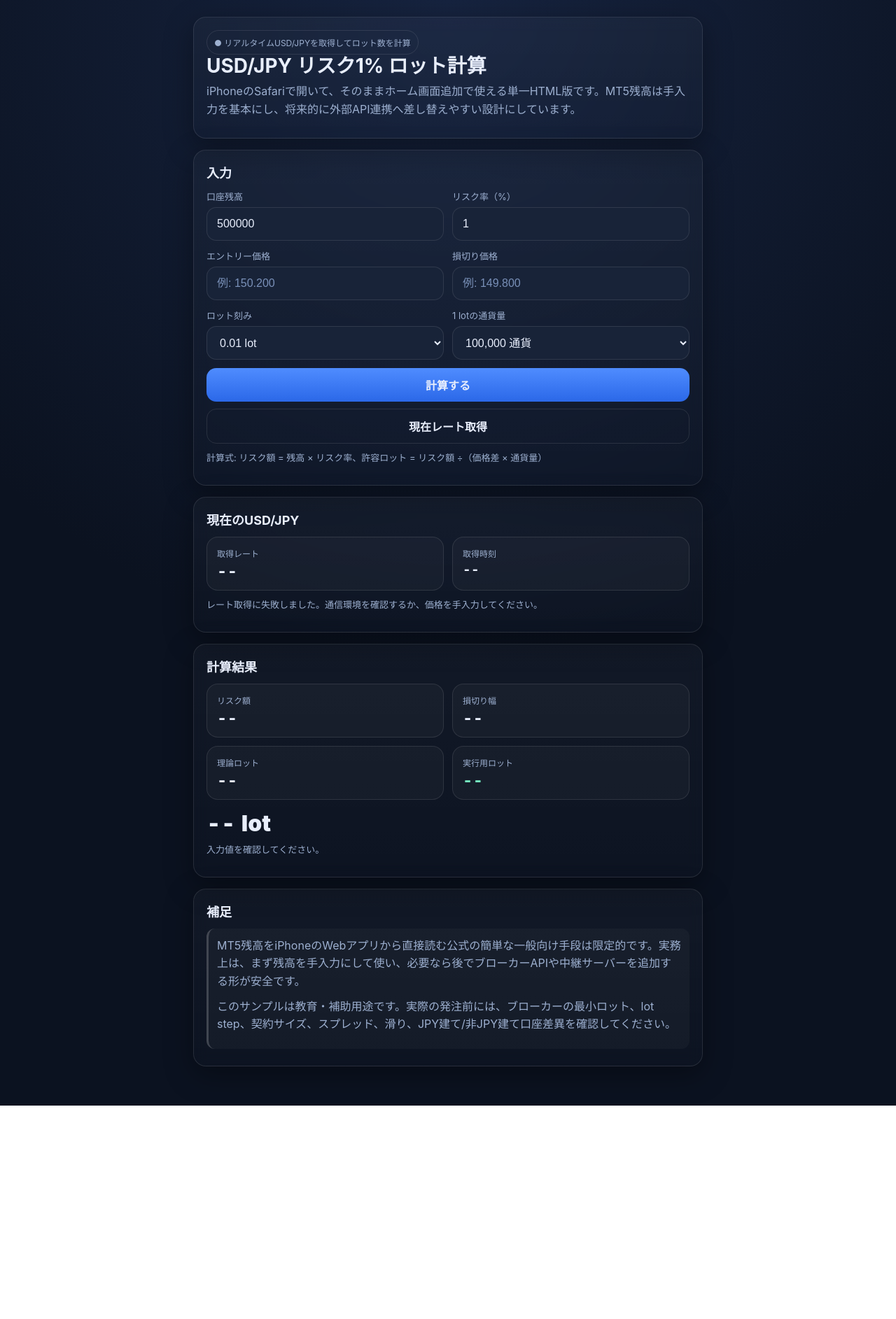
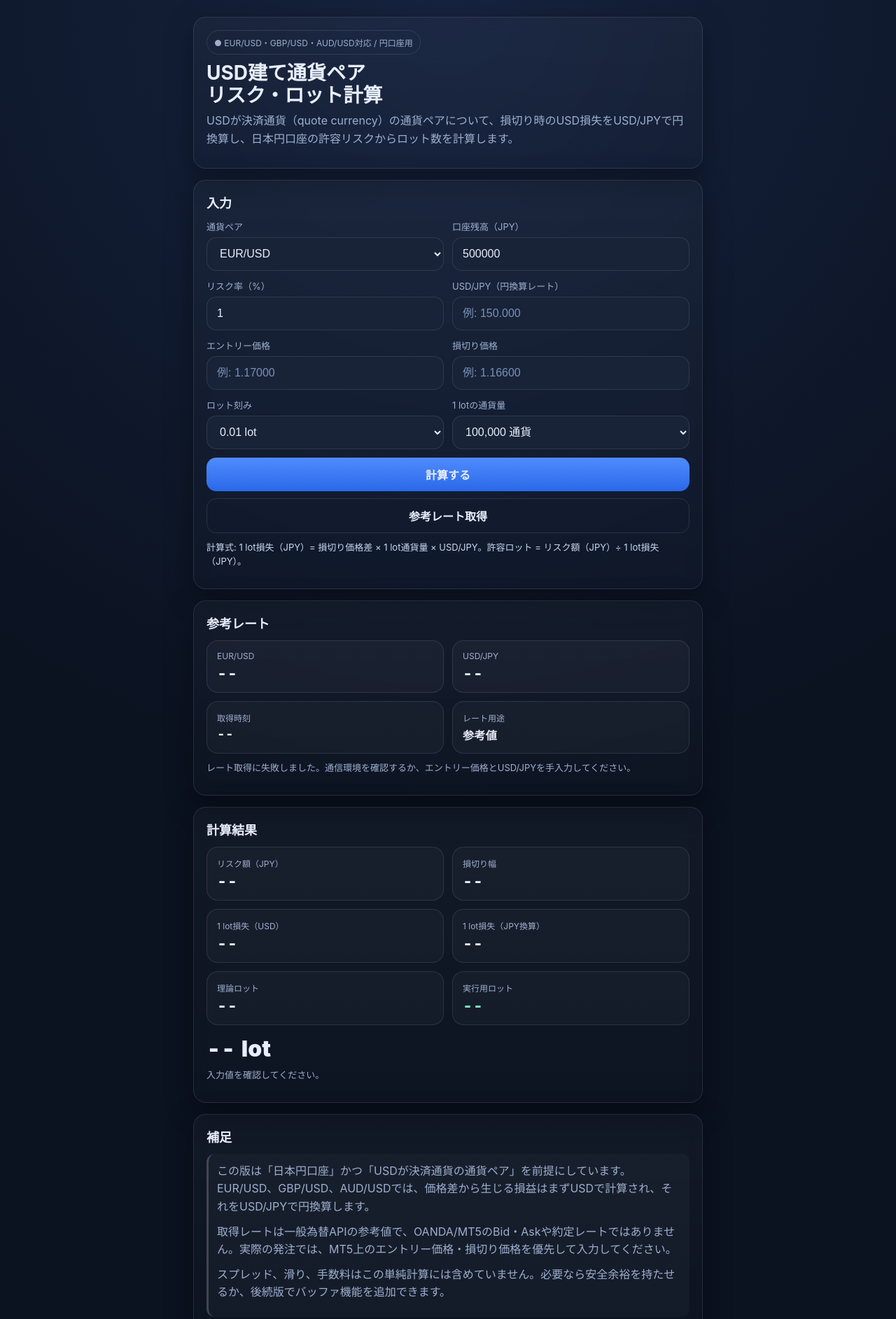
Before and after one commit to shujihirasawa/usdjpy-risk-app, a plain HTML site: page index.html in a window 1280 px wide. Shown: the top 1885 px of the page at 70% size. Before the commit the page ends 1580 px from the top, so only its background shows below. Drawn offline with Linux system fonts and the light colour scheme; no server answers.

Commit message:
Add files via upload
New code

```diff
--- a/index.html
+++ b/index.html
@@ -6,8 +6,8 @@
   <meta name="theme-color" content="#0b1220" />
   <meta name="apple-mobile-web-app-capable" content="yes" />
   <meta name="apple-mobile-web-app-status-bar-style" content="black-translucent" />
-  <meta name="apple-mobile-web-app-title" content="USDJPY Risk" />
-  <title>USDJPY Risk Lot Calculator</title>
+  <meta name="apple-mobile-web-app-title" content="USD Quote Risk" />
+  <title>USD Quote FX Risk Lot Calculator</title>
   <style>
     :root {
       --bg: #0b1220;
@@ -50,7 +50,7 @@
     input::placeholder { color: #7990b8; }
     button {
       background: linear-gradient(180deg, var(--primary), var(--primary-2));
-      border: none; font-weight: 700;
+      border: none; font-weight: 700; cursor: pointer;
     }
     button.secondary { background: transparent; border: 1px solid var(--border); }
     .hero { padding-top: max(18px, env(safe-area-inset-top)); }
@@ -61,32 +61,39 @@
     .stat .v { font-size: 22px; font-weight: 800; letter-spacing: .02em; }
     .result { font-size: 32px; font-weight: 900; }
     .ok { color: #76f0c2; }
-    .bad { color: #ff9d9d; }
     .pill {
       display: inline-flex; align-items: center; gap: 8px; font-size: 12px; color: var(--muted);
-      border: 1px solid var(--border); padding: 8px 10px; border-radius: 999px;
+      border: 1px solid var(--border); padding: 8px 10px; border-radius: 999px; margin-bottom: 10px;
     }
     .mono { font-variant-numeric: tabular-nums; font-feature-settings: "tnum" 1; }
     .small { font-size: 13px; color: var(--muted); }
     .row { display: flex; gap: 10px; flex-wrap: wrap; }
     .footer { padding-bottom: max(24px, env(safe-area-inset-bottom)); }
     .muted-box { background: rgba(255,255,255,.03); border-left: 3px solid rgba(255,255,255,.18); padding: 12px; border-radius: 12px; }
-    a { color: #9dc0ff; }
+    .formula { color: #c9d8f3; }
   </style>
 </head>
 <body>
   <main class="wrap">
     <section class="card hero">
-      <div class="pill">● リアルタイムUSD/JPYを取得してロット数を計算</div>
-      <h1>USD/JPY リスク1% ロット計算</h1>
-      <p>iPhoneのSafariで開いて、そのままホーム画面追加で使える単一HTML版です。MT5残高は手入力を基本にし、将来的に外部API連携へ差し替えやすい設計にしています。</p>
+      <div class="pill">● EUR/USD・GBP/USD・AUD/USD対応 / 円口座用</div>
+      <h1>USD建て通貨ペア<br>リスク・ロット計算</h1>
+      <p>USDが決済通貨（quote currency）の通貨ペアについて、損切り時のUSD損失をUSD/JPYで円換算し、日本円口座の許容リスクからロット数を計算します。</p>
     </section>
 
     <section class="card">
       <h2>入力</h2>
       <div class="grid two">
         <div>
-          <label for="balance">口座残高</label>
+          <label for="pair">通貨ペア</label>
+          <select id="pair">
+            <option value="EUR">EUR/USD</option>
+            <option value="GBP">GBP/USD</option>
+            <option value="AUD">AUD/USD</option>
+          </select>
+        </div>
+        <div>
+          <label for="balance">口座残高（JPY）</label>
           <input id="balance" type="number" inputmode="decimal" placeholder="例: 500000" value="500000" />
         </div>
         <div>
@@ -94,12 +101,16 @@
           <input id="riskPercent" type="number" inputmode="decimal" step="0.1" placeholder="1.0" value="1" />
         </div>
         <div>
+          <label for="usdJpy">USD/JPY（円換算レート）</label>
+          <input id="usdJpy" type="number" inputmode="decimal" step="0.001" placeholder="例: 150.000" />
+        </div>
+        <div>
           <label for="entry">エントリー価格</label>
-          <input id="entry" type="number" inputmode="decimal" step="0.001" placeholder="例: 150.200" />
+          <input id="entry" type="number" inputmode="decimal" step="0.00001" placeholder="例: 1.17000" />
         </div>
         <div>
           <label for="stop">損切り価格</label>
-          <input id="stop" type="number" inputmode="decimal" step="0.001" placeholder="例: 149.800" />
+          <input id="stop" type="number" inputmode="decimal" step="0.00001" placeholder="例: 1.16600" />
         </div>
         <div>
           <label for="lotStep">ロット刻み</label>
@@ -120,16 +131,18 @@
       </div>
       <div class="row" style="margin-top:12px;">
         <button id="calcBtn">計算する</button>
-        <button id="refreshBtn" class="secondary" type="button">現在レート取得</button>
+        <button id="refreshBtn" class="secondary" type="button">参考レート取得</button>
       </div>
-      <p class="small" style="margin-top:10px;">計算式: リスク額 = 残高 × リスク率、許容ロット = リスク額 ÷（価格差 × 通貨量）</p>
+      <p class="small formula" style="margin-top:10px;">計算式: 1 lot損失（JPY）= 損切り価格差 × 1 lot通貨量 × USD/JPY。許容ロット = リスク額（JPY）÷ 1 lot損失（JPY）。</p>
     </section>
 
     <section class="card">
-      <h2>現在のUSD/JPY</h2>
+      <h2>参考レート</h2>
       <div class="grid two">
-        <div class="stat"><div class="k">取得レート</div><div id="liveRate" class="v mono">--</div></div>
+        <div class="stat"><div class="k" id="pairRateLabel">EUR/USD</div><div id="livePairRate" class="v mono">--</div></div>
+        <div class="stat"><div class="k">USD/JPY</div><div id="liveUsdJpy" class="v mono">--</div></div>
         <div class="stat"><div class="k">取得時刻</div><div id="liveTime" class="v mono" style="font-size:18px;">--</div></div>
+        <div class="stat"><div class="k">レート用途</div><div class="v" style="font-size:16px;">参考値</div></div>
       </div>
       <p id="rateStatus" class="small" style="margin-top:10px;">未取得です。</p>
     </section>
@@ -137,8 +150,10 @@
     <section class="card">
       <h2>計算結果</h2>
       <div class="grid two">
-        <div class="stat"><div class="k">リスク額</div><div id="riskAmount" class="v mono">--</div></div>
+        <div class="stat"><div class="k">リスク額（JPY）</div><div id="riskAmount" class="v mono">--</div></div>
         <div class="stat"><div class="k">損切り幅</div><div id="stopDistance" class="v mono">--</div></div>
+        <div class="stat"><div class="k">1 lot損失（USD）</div><div id="lossPerLotUsd" class="v mono">--</div></div>
+        <div class="stat"><div class="k">1 lot損失（JPY換算）</div><div id="lossPerLotJpy" class="v mono">--</div></div>
         <div class="stat"><div class="k">理論ロット</div><div id="rawLot" class="v mono">--</div></div>
         <div class="stat"><div class="k">実行用ロット</div><div id="safeLot" class="v mono ok">--</div></div>
       </div>
@@ -149,8 +164,9 @@
     <section class="card footer">
       <h2>補足</h2>
       <div class="muted-box">
-        <p>MT5残高をiPhoneのWebアプリから直接読む公式の簡単な一般向け手段は限定的です。実務上は、まず残高を手入力にして使い、必要なら後でブローカーAPIや中継サーバーを追加する形が安全です。</p>
-        <p>このサンプルは教育・補助用途です。実際の発注前には、ブローカーの最小ロット、lot step、契約サイズ、スプレッド、滑り、JPY建て/非JPY建て口座差異を確認してください。</p>
+        <p>この版は「日本円口座」かつ「USDが決済通貨の通貨ペア」を前提にしています。EUR/USD、GBP/USD、AUD/USDでは、価格差から生じる損益はまずUSDで計算され、それをUSD/JPYで円換算します。</p>
+        <p>取得レートは一般為替APIの参考値で、OANDA/MT5のBid・Askや約定レートではありません。実際の発注では、MT5上のエントリー価格・損切り価格を優先して入力してください。</p>
+        <p>スプレッド、滑り、手数料はこの単純計算には含めていません。必要なら安全余裕を持たせるか、後続版でバッファ機能を追加できます。</p>
       </div>
     </section>
   </main>
@@ -158,72 +174,118 @@
   <script>
     const $ = (id) => document.getElementById(id);
 
-    async function fetchUsdJpy() {
+    const pairNames = {
+      EUR: 'EUR/USD',
+      GBP: 'GBP/USD',
+      AUD: 'AUD/USD'
+    };
+
+    function selectedPairName() {
+      return pairNames[$('pair').value] || 'EUR/USD';
+    }
+
+    async function fetchRates() {
       const status = $('rateStatus');
       status.textContent = 'レート取得中…';
       try {
         const res = await fetch('https://open.er-api.com/v6/latest/USD', { cache: 'no-store' });
         if (!res.ok) throw new Error('HTTP ' + res.status);
         const data = await res.json();
-        const jpy = data && data.rates && data.rates.JPY;
-        if (!jpy) throw new Error('JPY rate missing');
-        $('liveRate').textContent = Number(jpy).toFixed(3);
+        const rates = data && data.rates;
+        const baseCurrency = $('pair').value;
+        const usdJpy = rates && rates.JPY;
+        const basePerUsd = rates && rates[baseCurrency];
+
+        if (!usdJpy || !basePerUsd) throw new Error('Required rate missing');
+
+        // API is USD base: e.g. 1 USD = x EUR. EUR/USD is therefore 1/x.
+        const pairRate = 1 / Number(basePerUsd);
+        const jpyRate = Number(usdJpy);
+
+        $('pairRateLabel').textContent = selectedPairName();
+        $('livePairRate').textContent = pairRate.toFixed(5);
+        $('liveUsdJpy').textContent = jpyRate.toFixed(3);
         $('liveTime').textContent = new Date().toLocaleTimeString('ja-JP', { hour: '2-digit', minute: '2-digit', second: '2-digit' });
-        status.textContent = 'USDベースの為替APIから取得しました。必要に応じてブローカー配信レートAPIへ差し替えてください。';
-        if (!$('entry').value) $('entry').value = Number(jpy).toFixed(3);
+
+        $('entry').value = pairRate.toFixed(5);
+        $('usdJpy').value = jpyRate.toFixed(3);
+
+        status.textContent = '参考レートを取得しました。実際の発注計算ではMT5/OANDAの価格を優先してください。';
+        calculate();
       } catch (e) {
-        status.textContent = 'レート取得に失敗しました。通信環境を確認するか、価格を手入力してください。';
+        status.textContent = 'レート取得に失敗しました。通信環境を確認するか、エントリー価格とUSD/JPYを手入力してください。';
       }
     }
 
     function floorToStep(value, step) {
-      return Math.floor(value / step) * step;
+      return Math.floor((value + 1e-12) / step) * step;
+    }
+
+    function stepDecimals(step) {
+      const s = String(step);
+      return s.includes('.') ? s.split('.')[1].length : 0;
+    }
+
+    function clearResults(message) {
+      ['riskAmount','stopDistance','lossPerLotUsd','lossPerLotJpy','rawLot','safeLot'].forEach(id => $(id).textContent = '--');
+      $('bigResult').textContent = '-- lot';
+      $('calcStatus').textContent = message;
     }
 
     function calculate() {
       const balance = parseFloat($('balance').value);
       const riskPercent = parseFloat($('riskPercent').value);
+      const usdJpy = parseFloat($('usdJpy').value);
       const entry = parseFloat($('entry').value);
       const stop = parseFloat($('stop').value);
       const lotStep = parseFloat($('lotStep').value);
       const unitsPerLot = parseFloat($('unitsPerLot').value);
 
-      if (![balance, riskPercent, entry, stop, lotStep, unitsPerLot].every(Number.isFinite) || balance <= 0 || riskPercent <= 0 || entry <= 0 || stop <= 0) {
-        $('calcStatus').textContent = '入力値を確認してください。';
-        $('bigResult').textContent = '-- lot';
+      if (![balance, riskPercent, usdJpy, entry, stop, lotStep, unitsPerLot].every(Number.isFinite) ||
+          balance <= 0 || riskPercent <= 0 || usdJpy <= 0 || entry <= 0 || stop <= 0 || lotStep <= 0 || unitsPerLot <= 0) {
+        clearResults('入力値を確認してください。');
         return;
       }
 
-      const riskAmount = balance * (riskPercent / 100);
+      const riskAmountJpy = balance * (riskPercent / 100);
       const distance = Math.abs(entry - stop);
 
       if (distance === 0) {
-        $('calcStatus').textContent = 'エントリー価格と損切り価格が同じです。';
-        $('bigResult').textContent = '-- lot';
+        clearResults('エントリー価格と損切り価格が同じです。');
         return;
       }
 
-      const rawLot = riskAmount / (distance * unitsPerLot);
+      const pipDistance = distance / 0.0001;
+      const lossPerLotUsd = distance * unitsPerLot;
+      const lossPerLotJpy = lossPerLotUsd * usdJpy;
+      const rawLot = riskAmountJpy / lossPerLotJpy;
       const safeLot = floorToStep(rawLot, lotStep);
-      const pipDistance = distance / 0.01;
+      const lotDecimals = Math.max(2, stepDecimals(lotStep));
 
-      $('riskAmount').textContent = riskAmount.toLocaleString('ja-JP', { maximumFractionDigits: 2 });
-      $('stopDistance').textContent = `${distance.toFixed(3)} (${pipDistance.toFixed(1)} pips)`;
+      $('riskAmount').textContent = `¥${riskAmountJpy.toLocaleString('ja-JP', { maximumFractionDigits: 0 })}`;
+      $('stopDistance').textContent = `${distance.toFixed(5)} (${pipDistance.toFixed(1)} pips)`;
+      $('lossPerLotUsd').textContent = `$${lossPerLotUsd.toLocaleString('en-US', { minimumFractionDigits: 2, maximumFractionDigits: 2 })}`;
+      $('lossPerLotJpy').textContent = `¥${lossPerLotJpy.toLocaleString('ja-JP', { maximumFractionDigits: 0 })}`;
       $('rawLot').textContent = rawLot.toFixed(4);
-      $('safeLot').textContent = safeLot.toFixed(2);
-      $('bigResult').textContent = `${safeLot.toFixed(2)} lot`;
+      $('safeLot').textContent = safeLot.toFixed(lotDecimals);
+      $('bigResult').textContent = `${safeLot.toFixed(lotDecimals)} lot`;
       $('calcStatus').textContent = safeLot > 0
-        ? '実行用ロットは、指定したロット刻みで切り下げています。'
+        ? `${selectedPairName()}：実行用ロットは指定したロット刻みで切り下げています。`
         : '条件が厳しいため、このロット刻みでは0 lotになります。';
     }
 
-    $('refreshBtn').addEventListener('click', fetchUsdJpy);
+    $('refreshBtn').addEventListener('click', fetchRates);
     $('calcBtn').addEventListener('click', calculate);
-    ['balance','riskPercent','entry','stop','lotStep','unitsPerLot'].forEach(id => {
+    $('pair').addEventListener('change', () => {
+      $('pairRateLabel').textContent = selectedPairName();
+      fetchRates();
+    });
+
+    ['balance','riskPercent','usdJpy','entry','stop','lotStep','unitsPerLot'].forEach(id => {
       $(id).addEventListener('input', calculate);
     });
 
-    fetchUsdJpy();
+    fetchRates();
     calculate();
   </script>
 </body>
```
